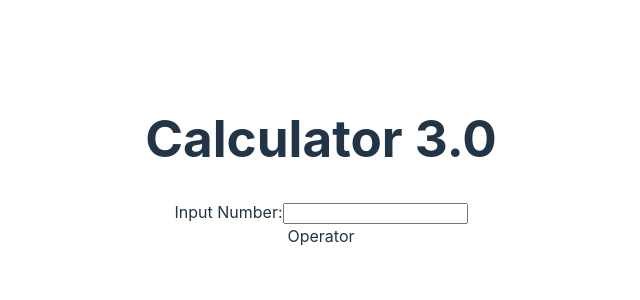
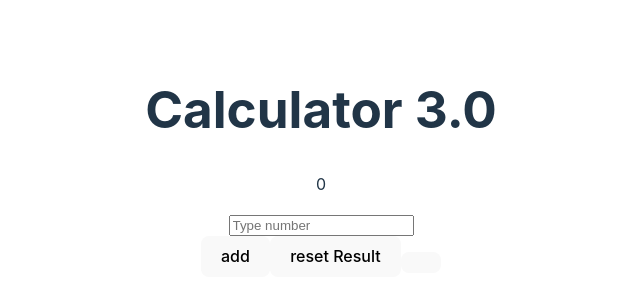
Before and after one commit to Jadashi97/miniProjects, a React (Vite) app in the folder calculator-3.0/: page / in a window 1280 px wide. Shown: the part 238-538 px from the top of the page, without its empty margins (319-959 px from the left). Built offline with nearby package versions, Linux system fonts and the light colour scheme.

Commit message:
(feat): learned hooks and added to app functionality

```diff
--- a/calculator-3.0/src/App.jsx
+++ b/calculator-3.0/src/App.jsx
@@ -1,25 +1,47 @@
-import { useState } from 'react'
+import { useRef, useState } from 'react'
 import './App.css';
 
 
 
 function App() {
-  const [count, setCount] = useState(0)
+  const inputRef = useRef(null);
+  const resultRef = useRef(null);
+  const [result, setResult] = useState(0);
+
+  const plus = (e)=> {
+    e.preventDefault()
+    setResult((result)=> result + Number(inputRef.current.value))
+  }
+
+
+  const resetInput = (e)=>{
+    e.preventDefault()
+    inputRef.current.value = 0;
+  }
+
+  const resetResult = (e)=> {
+    e.preventDefault()
+    setResult((prevVal)=> prevVal * 0)
+  }
+
 
   return (
     <div className="App">
       <h1>Calculator 3.0</h1>
       <form action="">
-        <label>
-          Input Number:
-        </label>
-        <input/>
-        <br/>
-        <label htmlFor="operator">Operator</label>
+        <p>{result}</p>
+        <input
+          pattern='[0-9]'
+          ref={inputRef}
+          type='number'
+          placeholder='Type number'
+        />
+        <br />
+        <button>add</button>
+        <button onClick={resetResult}>reset Result</button>
+        <button>{resetInput}</button>
 
       </form>
-
-
     </div>
   )
 }
```
